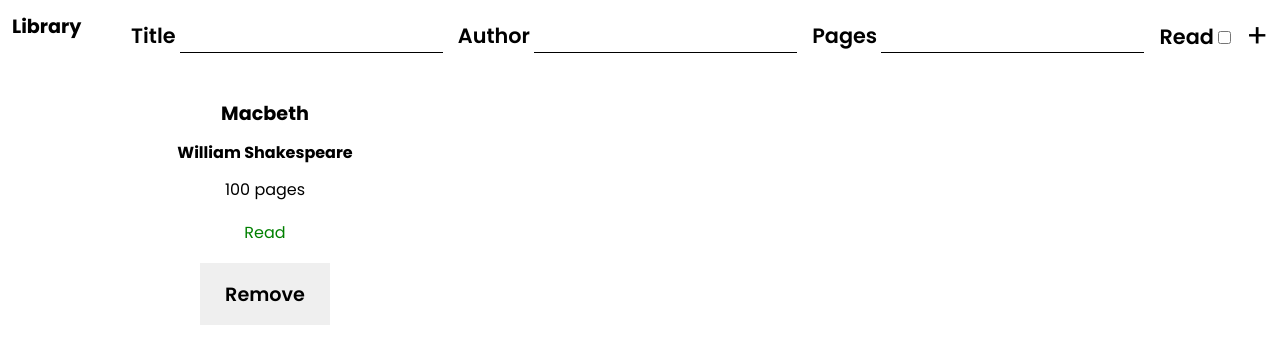
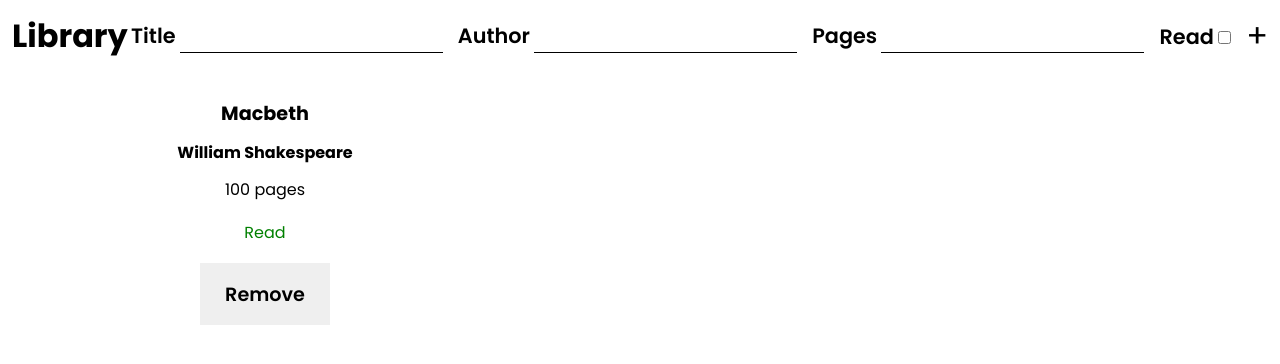
Before and after one commit to damahael/library, a plain HTML site: page index.html in a window 1280 px wide. Drawn offline with Linux system fonts and the light colour scheme.

Commit message:
Fix page title size
.card h1 was set on all h1, including the one before the form. .card h1 was done to fix this.

```diff
--- a/style.css
+++ b/style.css
@@ -86,7 +86,7 @@ input:focus {
     border-bottom: 1px solid blue;
 }
 
-h1 {
+.card h1 {
     text-align: center;
     font-size: 1.2rem;
 }
```
